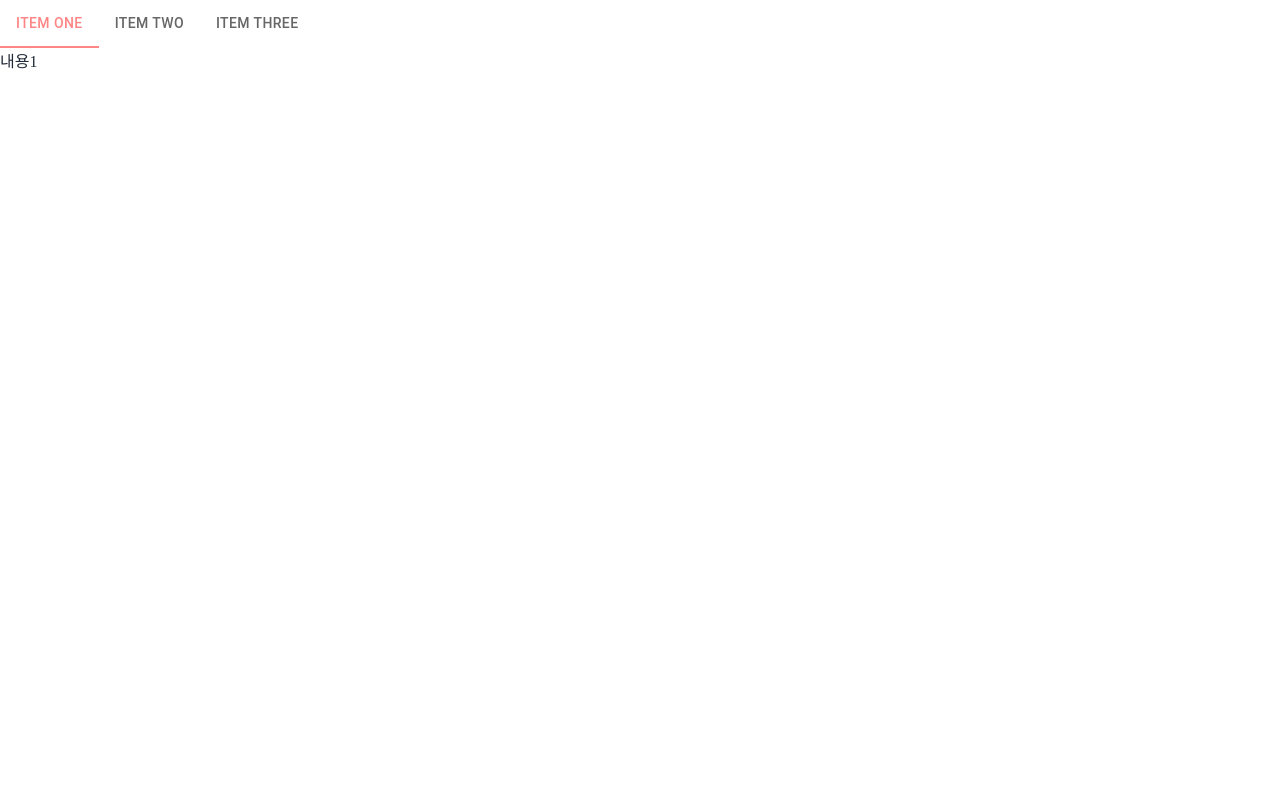
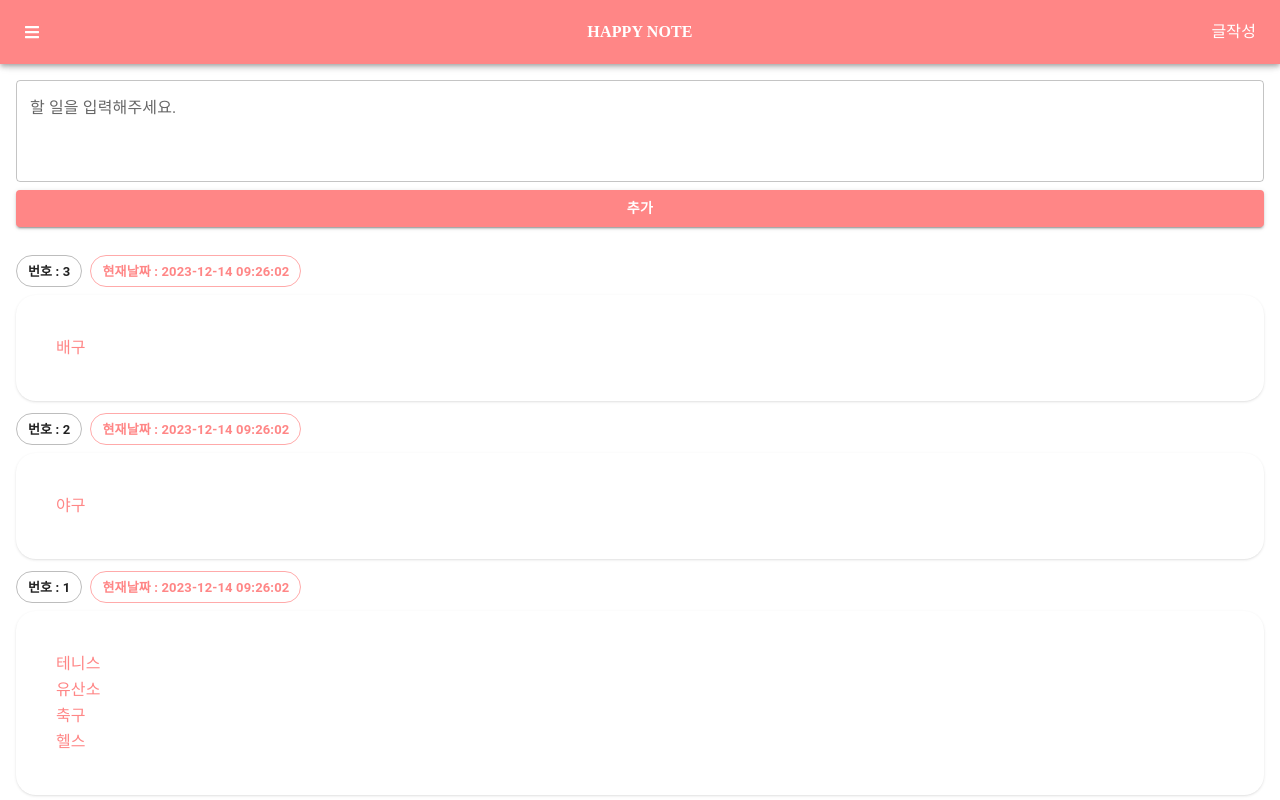
Before and after one commit to SangWon7242/nextJs_test_2023_12_14, a Next.js app: page / in a window 1280 px wide. Built offline with nearby package versions, Linux system fonts and the light colour scheme; a web font is replaced by a local one.

Commit message:
원본 코드 테스트 코드에 부여

```diff
--- /dev/null
+++ b/src/app/dateUtil.js
@@ -0,0 +1,22 @@
+// 유틸리티
+
+// 날짜 객체 입력받아서 문장(yyyy-mm-dd hh:mm:ss)으로 반환한다.
+export default function dateToStr(d) {
+  const pad = (n) => {
+    return n < 10 ? "0" + n : n;
+  };
+
+  return (
+    d.getFullYear() +
+    "-" +
+    pad(d.getMonth() + 1) +
+    "-" +
+    pad(d.getDate()) +
+    " " +
+    pad(d.getHours()) +
+    ":" +
+    pad(d.getMinutes()) +
+    ":" +
+    pad(d.getSeconds())
+  );
+}
--- a/src/app/page.js
+++ b/src/app/page.js
@@ -1,42 +1,152 @@
 "use client";
 
+import { ThemeProvider } from "@mui/material/styles";
 import * as React from "react";
 import {
+  CssBaseline,
   Button,
+  AppBar,
   Toolbar,
-  AppBar,
-  Snackbar,
-  Alert as MuiAlert,
-  Backdrop,
-  CircularProgress,
-  Drawer,
-  List,
-  ListItemButton,
-  Tabs,
-  Tab,
+  TextField,
+  Chip,
+  Box,
 } from "@mui/material";
-import { ThemeProvider } from "@mui/material/styles";
+import { FaBars } from "react-icons/fa";
 import theme from "./theme";
-import Link from "next/link";
+import dateToStr from "./dateUtil";
 
-export default function App() {
-  const [tab1CurrentIndex, setTab1CurrentIndex] = React.useState(0);
+function useTodosState() {
+  const [todos, setTodos] = React.useState([]);
+  const lastTodoIdRef = React.useRef(0);
+
+  const addTodo = (newContent) => {
+    const id = ++lastTodoIdRef.current;
+
+    const newTodo = {
+      id,
+      content: newContent,
+      regDate: dateToStr(new Date()),
+    };
+
+    setTodos((todos) => [newTodo, ...todos]);
+  };
+
+  const modifyTodo = (index, newContent) => {
+    const newTodos = todos.map((todo, _index) =>
+      _index != index ? todo : { ...todo, content: newContent }
+    );
+    setTodos(newTodos);
+  };
+
+  const removeTodo = (index) => {
+    const newTodos = todos.filter((_, _index) => _index != index);
+    setTodos(newTodos);
+  };
+
+  return {
+    todos,
+    addTodo,
+    modifyTodo,
+    removeTodo,
+  };
+}
+
+function App() {
+  const todosState = useTodosState(); // 리액트 커스텀훅
+
+  React.useEffect(() => {
+    todosState.addTodo("테니스\n유산소\n축구\n헬스");
+    todosState.addTodo("야구");
+    todosState.addTodo("배구");
+  }, []);
+
+  const onSubmit = (e) => {
+    e.preventDefault();
+
+    const form = e.currentTarget;
+
+    form.content.value = form.content.value.trim();
+
+    if (form.content.value.length == 0) {
+      alert("할 일을 입력해주세요.");
+      form.content.focus();
+      return;
+    }
+
+    todosState.addTodo(form.content.value);
+    form.content.value = "";
+    form.content.focus();
+  };
 
   return (
     <>
-      <ThemeProvider theme={theme}>
-        <Tabs
-          value={tab1CurrentIndex}
-          onChange={(_, newValue) => setTab1CurrentIndex(newValue)}
-        >
-          <Tab label="Item One" />
-          <Tab label="Item Two" />
-          <Tab label="Item Three" />
-        </Tabs>
-        {tab1CurrentIndex == 0 && <div>내용1</div>}
-        {tab1CurrentIndex == 1 && <div>내용2</div>}
-        {tab1CurrentIndex == 2 && <div>내용3</div>}
-      </ThemeProvider>
+      <AppBar position="fixed">
+        <Toolbar>
+          <div className="tw-flex-1">
+            <FaBars className="tw-cursor-pointer" />
+          </div>
+          <div className="logo-box">
+            <a className="tw-font-bold" href="/">
+              HAPPY NOTE
+            </a>
+          </div>
+          <div className="tw-flex-1 tw-flex tw-justify-end">
+            <a href="/write">글작성</a>
+          </div>
+        </Toolbar>
+      </AppBar>
+      <Toolbar />
+      <form
+        onSubmit={(e) => onSubmit(e)}
+        className="tw-flex tw-flex-col tw-p-4 tw-gap-2"
+      >
+        <TextField
+          minRows={3}
+          maxRows={10}
+          multiline
+          name="content"
+          autoComplete="off"
+          label="할 일을 입력해주세요."
+        />
+        <Button variant="contained" className="tw-font-bold" type="submit">
+          추가
+        </Button>
+      </form>
+      <nav className="tw-mt-3 tw-px-4">
+        <ul>
+          {todosState.todos.map((todo) => (
+            <li key={todo.id}>
+              <div className="tw-flex tw-flex-col tw-gap-2 tw-mt-3">
+                <div className="tw-flex tw-gap-x-2 tw-font-bold">
+                  <Chip
+                    className="tw-pt-[3px]"
+                    label={`번호 : ${todo.id}`}
+                    variant="outlined"
+                  />
+                  <Chip
+                    className="tw-pt-[3px]"
+                    label={`현재날짜 : ${todo.regDate}`}
+                    variant="outlined"
+                    color="primary"
+                  />
+                </div>
+                <div className="tw-p-10 tw-rounded-[20px] tw-shadow tw-whitespace-pre-wrap tw-leading-relaxed tw-break-words">
+                  <Box sx={{ color: "primary.main" }}>{todo.content}</Box>
+                </div>
+              </div>
+            </li>
+          ))}
+        </ul>
+      </nav>
     </>
   );
 }
+
+export default function themeApp() {
+  return (
+    <ThemeProvider theme={theme}>
+      <CssBaseline />
+      <App />
+    </ThemeProvider>
+  );
+}
```
